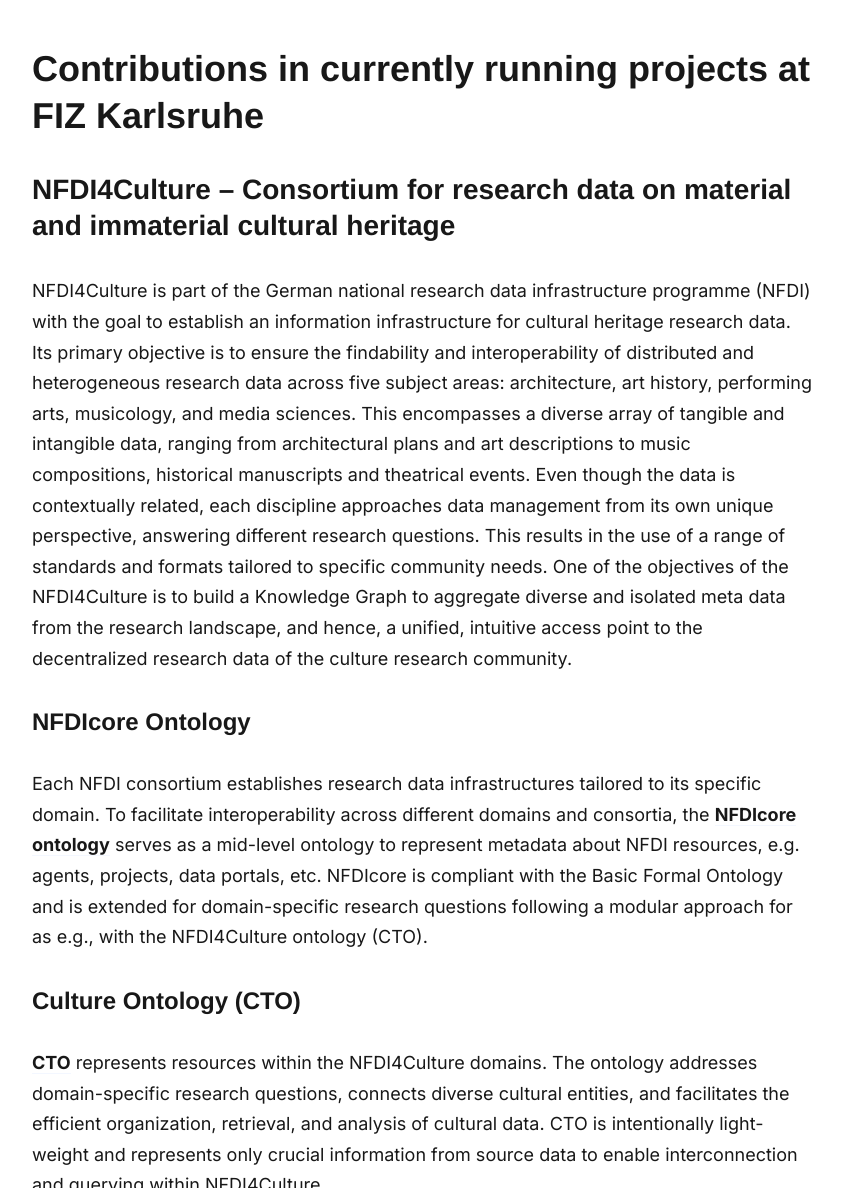
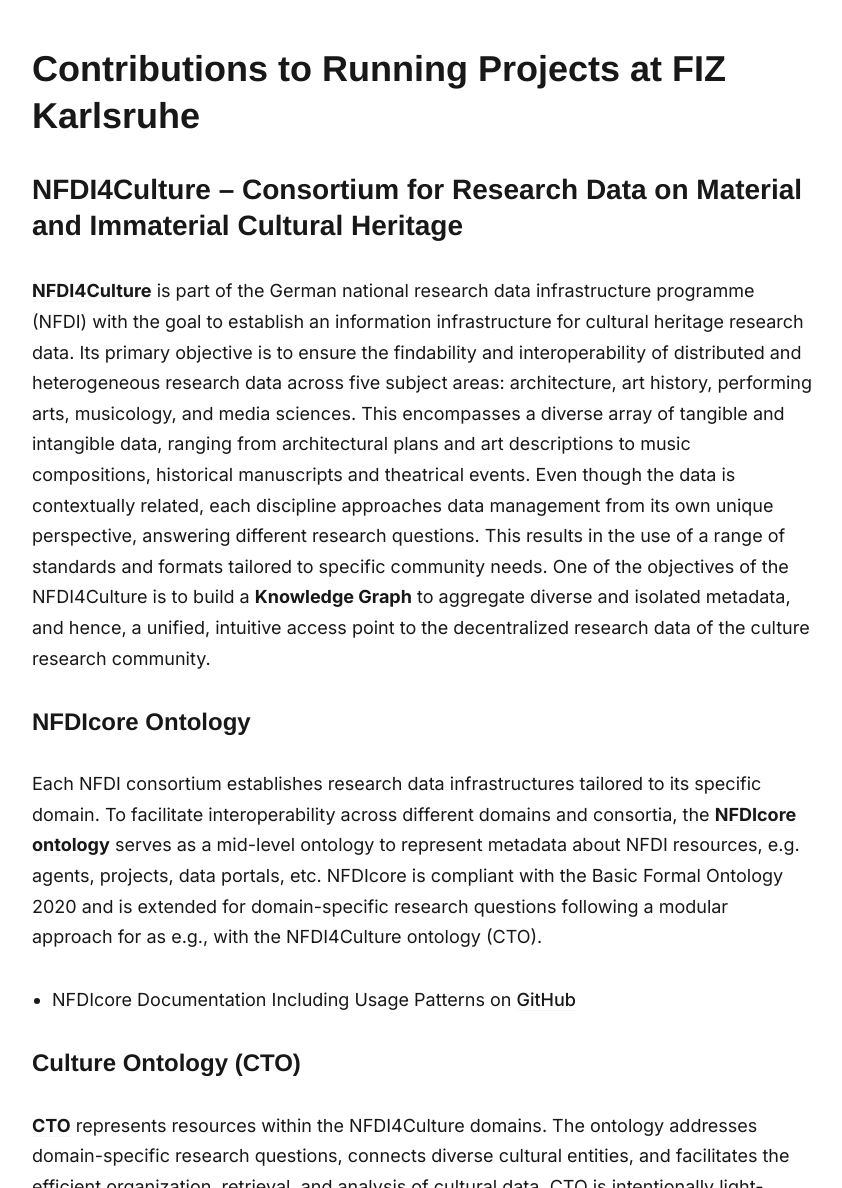
Before and after one commit to tabeatietz/tabeatietz.github.io, a Jekyll site: the page built from _projects/projects.md, in a window 1280 px wide and 1400 px high, scrolled down 512 px. Shown: the part 212-1400 px from the top of the window, without its empty margins (218-1060 px from the left). Built offline with Jekyll 4.4.1, drawn with Linux system fonts in a browser that asks for light colours; nearby versions of some CDN libraries; some web fonts are replaced; some of the changed lines change nothing that is shown; some of the changed text lies outside the part shown.

Commit message:
updated projects

```diff
--- a/_projects/projects.md
+++ b/_projects/projects.md
@@ -5,21 +5,25 @@
 permalink: '/research-projects'
 ---
 
-# Contributions in currently running projects at FIZ Karlsruhe
-## NFDI4Culture – Consortium for research data on material and immaterial cultural heritage
+# Contributions to Running Projects at FIZ Karlsruhe
+## NFDI4Culture – Consortium for Research Data on Material and Immaterial Cultural Heritage
 
-NFDI4Culture is part of the German national research data infrastructure programme (NFDI) with the goal to establish an information infrastructure for cultural heritage research data. Its primary objective is to ensure the findability and interoperability of distributed and heterogeneous research data across five subject areas: architecture, art history, performing arts, musicology, and media sciences. This encompasses a diverse array of tangible and intangible data, ranging from architectural plans and art descriptions to music compositions, historical manuscripts and theatrical events. Even though the data is contextually related, each discipline approaches data management from its own unique perspective, answering different research questions. This results in the use of a range of standards and formats tailored to specific community needs. One of the objectives of the NFDI4Culture is to build a Knowledge Graph to aggregate diverse and isolated meta data from the research landscape, and hence, a unified, intuitive access point to the decentralized research data of the culture research community.
+[**NFDI4Culture**](https://nfdi4culture.de/) is part of the German national research data infrastructure programme (NFDI) with the goal to establish an information infrastructure for cultural heritage research data. Its primary objective is to ensure the findability and interoperability of distributed and heterogeneous research data across five subject areas: architecture, art history, performing arts, musicology, and media sciences. This encompasses a diverse array of tangible and intangible data, ranging from architectural plans and art descriptions to music compositions, historical manuscripts and theatrical events. Even though the data is contextually related, each discipline approaches data management from its own unique perspective, answering different research questions. This results in the use of a range of standards and formats tailored to specific community needs. One of the objectives of the NFDI4Culture is to build a **Knowledge Graph** to aggregate diverse and isolated metadata, and hence, a unified, intuitive access point to the decentralized research data of the culture research community.
 
 ### NFDIcore Ontology
-Each NFDI consortium establishes research data infrastructures tailored to its specific domain. To facilitate interoperability across different domains and consortia, the [**NFDIcore ontology**](https://ise-fizkarlsruhe.github.io/nfdicore/docs/) serves as a mid-level ontology to represent metadata about NFDI resources, e.g. agents, projects, data portals, etc. NFDIcore is compliant with the Basic Formal Ontology and is extended for domain-specific research questions following a modular approach for as e.g., with the NFDI4Culture ontology (CTO).
+Each NFDI consortium establishes research data infrastructures tailored to its specific domain. To facilitate interoperability across different domains and consortia, the [**NFDIcore ontology**](https://ise-fizkarlsruhe.github.io/nfdicore/) serves as a mid-level ontology to represent metadata about NFDI resources, e.g. agents, projects, data portals, etc. NFDIcore is compliant with the Basic Formal Ontology 2020 and is extended for domain-specific research questions following a modular approach for as e.g., with the NFDI4Culture ontology (CTO).
+- NFDIcore Documentation Including Usage Patterns on [GitHub](https://ise-fizkarlsruhe.github.io/nfdicore/docs/)
 
 
 ### Culture Ontology (CTO)
 [**CTO**](https://nfdi4culture.de/ontology/index.html) represents resources within the NFDI4Culture domains. The ontology addresses domain-specific research questions, connects diverse cultural entities, and facilitates the efficient organization, retrieval, and analysis of cultural data. CTO is intentionally light-weight and represents only crucial information from source data to enable interconnection and querying within NFDI4Culture.
 
-## Linked Stage Graph – a knowledge Graph based research resource for the performing arts
+## Linked Stage Graph – a Knowledge Graph based Research Resource for the Performing Arts
 Linked Stage Graph is a Knowledge Graph that contains black and white photographs and metadata about the Stuttgart State Theatre from the 1890s to the 1940s. The nearly 7,000 photographs provide vivid insights into on-stage events, such as theater plays, operas, and ballet performances, as well as off-stage moments and theater buildings. Linked Stage Graph 2.0 is part of ongoing research and will be expanded with additional historical resources, such as theatre programs and personnel files. As part of this project, we are also developing a comprehensive data model to enhance the representation of the data and support the integration of these historical resources.
-
+- [**Linked Stage Graph on the Web**](https://slod.fiz-karlsruhe.de/)
+- Explore the Linked Stage Graph performances using the [**Vikus Viewer**](https://slod.fiz-karlsruhe.de/)
+- Latest Publication on Linked Stage Graph:
+T. Tietz, O. Bruns, H. Sack: [**A Data Model for Linked Stage Graph and the Historical Performing Arts Domain**](https://ceur-ws.org/Vol-3540/short1.pdf), In Proc. of the International Workshop on Semantic Web and Ontology Design for Cultural Heritage (SWODCH), co-located with ISWC 2023. CEUR WS Vol-3540 in Athens, Greece.
 
 
 
```
